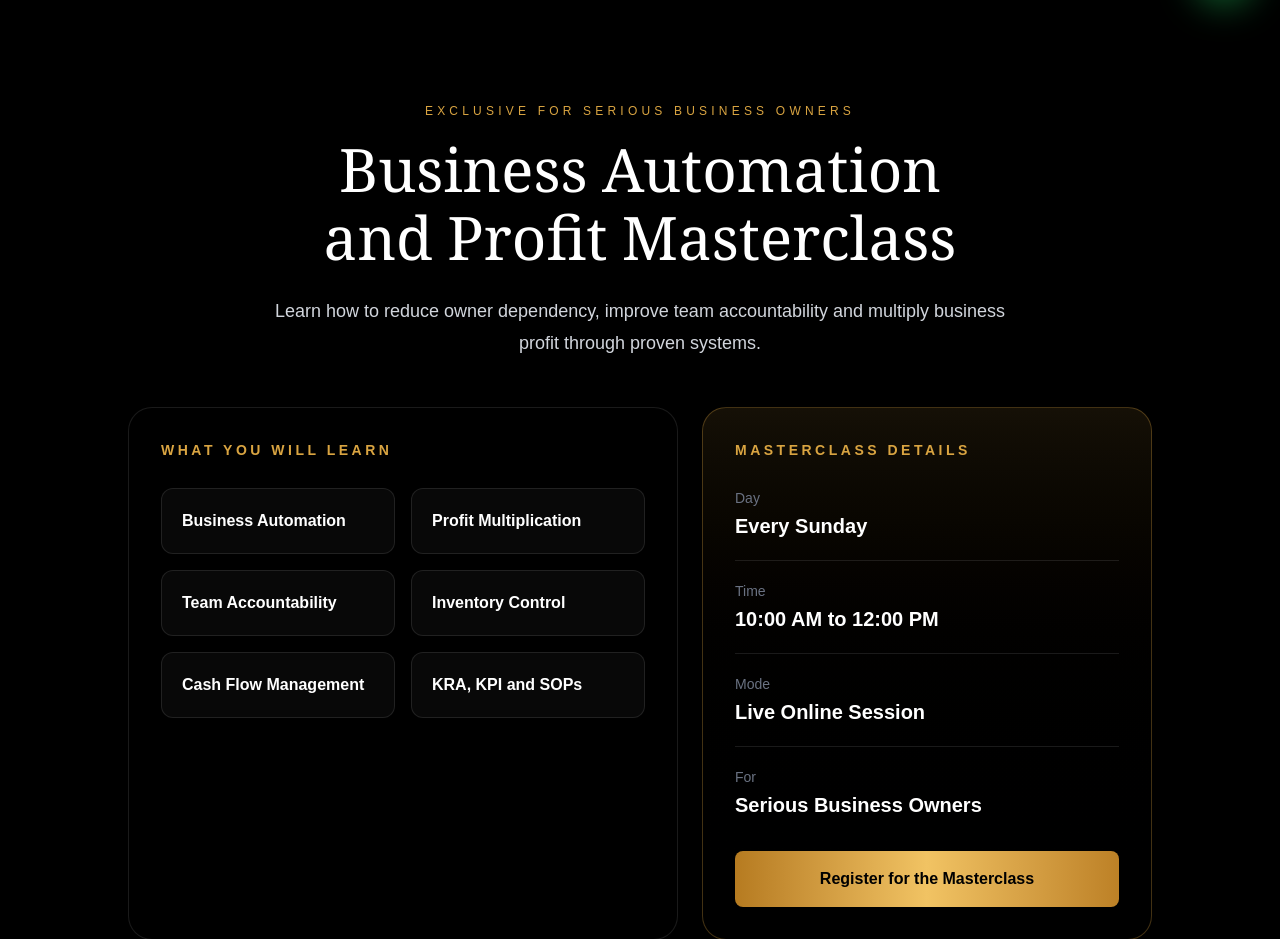
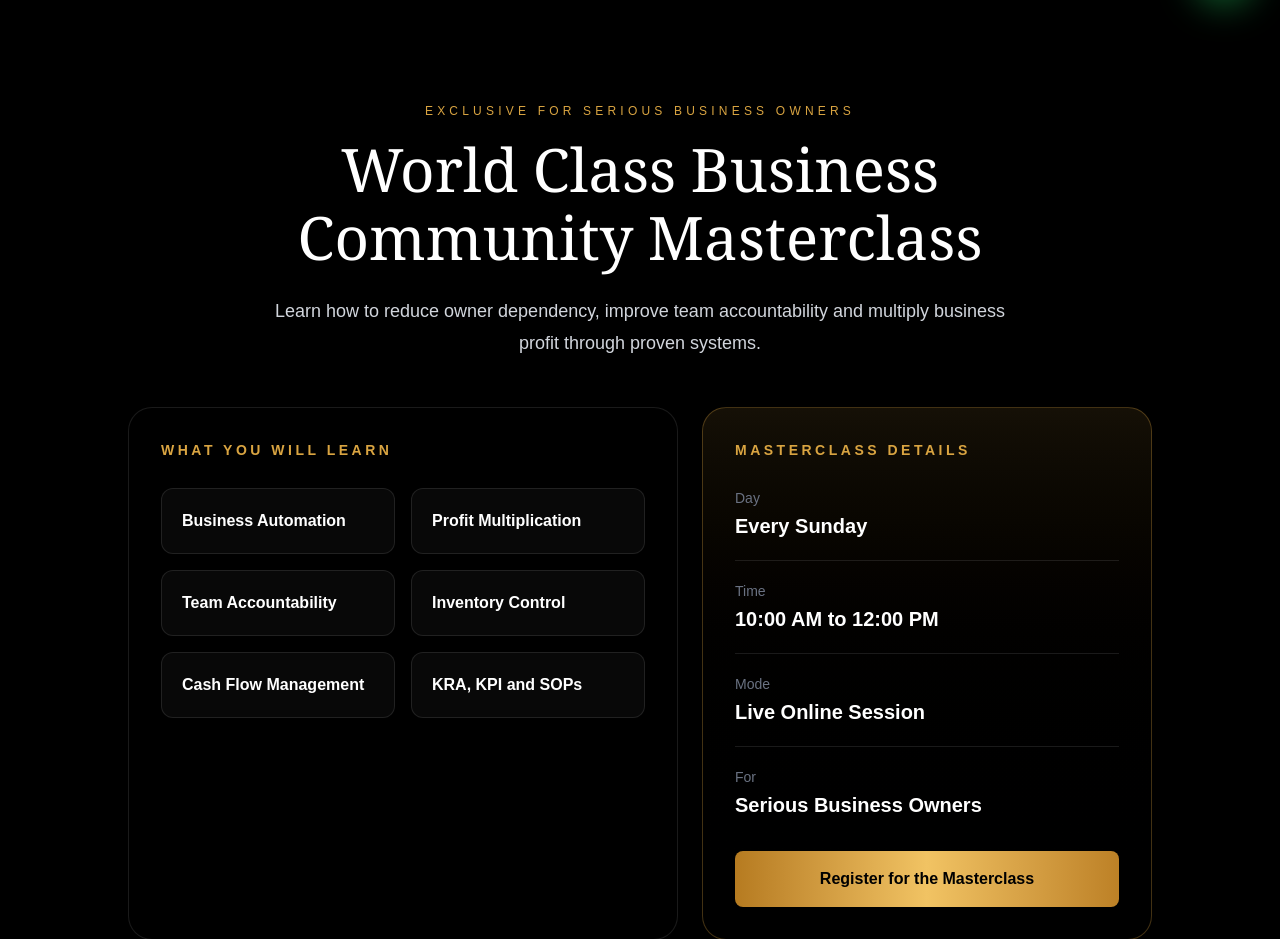
Before and after one commit to dmo-tech/rpiansworldclass, a Next.js app: page /masterclass in a window 1280 px wide. Shown: the part 780-1719 px from the top of the page. Built offline with nearby package versions, Linux system fonts and the light colour scheme.

Commit message:
Rename Masterclass page hero heading to World Class Business Community Masterclass
Co-Authored-By: Claude Sonnet 5 <noreply@anthropic.com>

```diff
--- a/app/masterclass/page.tsx
+++ b/app/masterclass/page.tsx
@@ -11,7 +11,7 @@ import VideoTestimonials from "../VideoTestimonials";
 export const metadata: Metadata = {
   title: "Masterclass",
   description:
-    "Business Automation and Profit Masterclass — exclusive for serious business owners.",
+    "World Class Business Community Masterclass — exclusive for serious business owners.",
 };
 
 const masterclassTopics = [
@@ -45,14 +45,14 @@ export default function MasterclassPage() {
 
               <h2 className="mt-5 font-serif text-4xl md:text-6xl">
                 <AnimatedWords
-                  text="Business Automation"
+                  text="World Class Business"
                   stagger={0.1}
                   className="justify-center"
                 />
 
                 <span className="mt-2 block">
                   <AnimatedWords
-                    text="and Profit Masterclass"
+                    text="Community Masterclass"
                     delay={0.25}
                     stagger={0.1}
                     className="justify-center"
```
